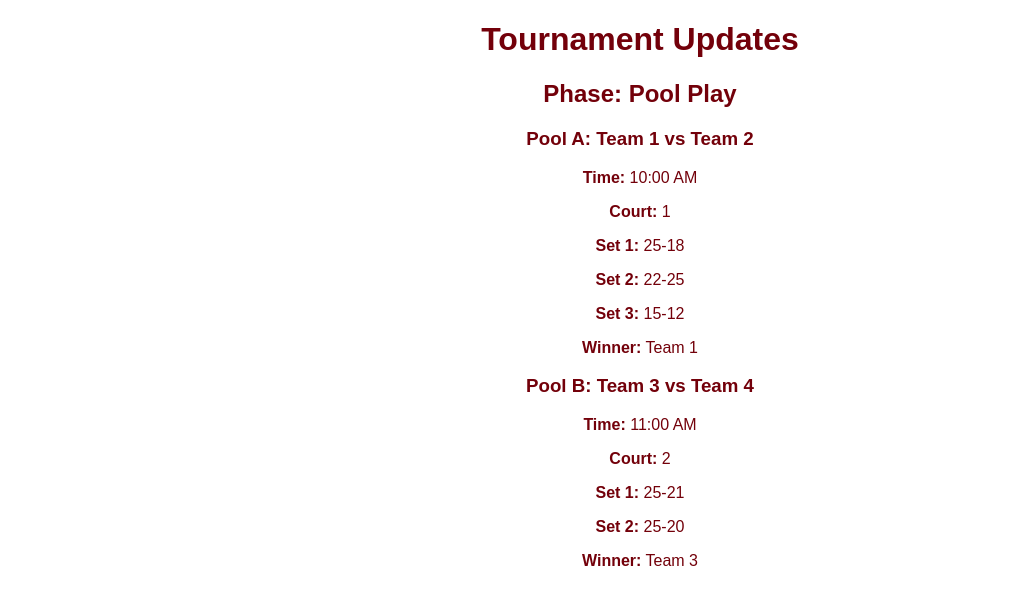
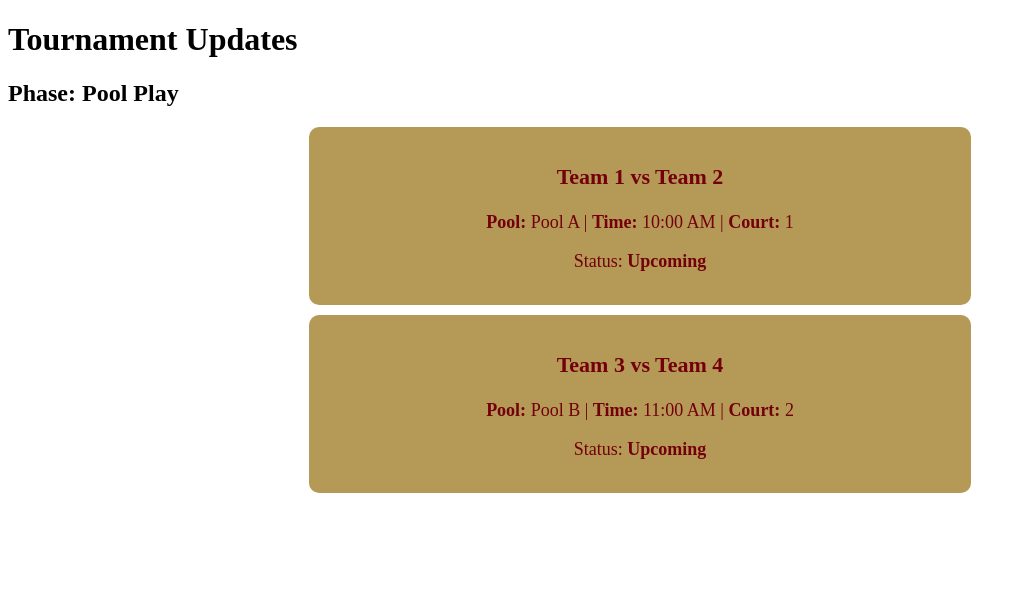
Before and after one commit to kyliel444/EWCVB_Tournament, a Flask app: page / in a window 1280 px wide. Shown: the top 605 px of the page, without its empty margins (0-1026 px from the left). Run offline with Flask 3, Linux system fonts and the light colour scheme; some libraries are stand-ins or nearby versions.

Commit message:
Ading gold boxes around each match and fixing appearence

```diff
--- a/tournament_display/static/script.js
+++ b/tournament_display/static/script.js
@@ -1,34 +1,6 @@
 const socket = io();
 
-// Predefined list of teams
-const teams = [
-    "Elon A", "Elon B", "UNC A", "Team 4", "Team 5", "Team 6",
-    "Team 7", "Team 8", "Team 9", "Team 10", "Team 11", "Team 12",
-    "Team 13", "Team 14", "Team 15", "Team 16", "Team 17", "Team 18"
-];
-
-// Function to populate dropdowns
-function populateTeamDropdowns() {
-    let teamDropdowns = ["team1", "team2", "winner"];
-
-    teamDropdowns.forEach(dropdownId => {
-        let dropdown = document.getElementById(dropdownId);
-        dropdown.innerHTML = '<option value="">Select Team</option>'; // Ensure the default option is included
-
-        teams.forEach(team => {
-            let option = document.createElement("option");
-            option.value = team;
-            option.textContent = team;
-            dropdown.appendChild(option);
-        });
-    });
-}
-
-// Populate team dropdowns when page loads
-document.addEventListener("DOMContentLoaded", populateTeamDropdowns);
-
-// Handle form submission for the admin panel
-if (document.getElementById("updateForm")) {
+// Handle form submission
 document.getElementById("updateForm").addEventListener("submit", function (e) {
     e.preventDefault();
 
@@ -38,10 +10,11 @@ if (document.getElementById("updateForm")) {
         team2: document.getElementById("team2").value,
         time: document.getElementById("time").value,
         court: document.getElementById("court").value,
-            set1_score: document.getElementById("set1_score").value,
-            set2_score: document.getElementById("set2_score").value,
+        status: document.getElementById("status").value,
+        set1_score: document.getElementById("set1_score").value || "",
+        set2_score: document.getElementById("set2_score").value || "",
         set3_score: document.getElementById("set3_score").value || "",
-            winner: document.getElementById("winner").value
+        winner: document.getElementById("winner").value || ""
     };
 
     fetch("/update", {
@@ -54,4 +27,3 @@ if (document.getElementById("updateForm")) {
 
     document.getElementById("updateForm").reset();
 });
-}
--- a/tournament_display/static/styles.css
+++ b/tournament_display/static/styles.css
@@ -1,45 +1,15 @@
-body {
-    font-family: Arial, sans-serif;
-    background-color: white;
+.match-box {
+    background-color: #b59a57;
     color: #73000a;
+    padding: 15px;
+    margin: 10px auto;
+    border-radius: 10px;
+    width: 50%;
     text-align: center;
+    font-size: 18px;
 }
 
-h1 {
-    color: #73000a;
+.match-title {
+    font-size: 22px;
+    font-weight: bold;
 }
-
-form {
-    background-color: #b59a57;
-    padding: 20px;
-    width: 50%;
-    margin: auto;
-    border-radius: 10px;
-}
-
-label {
-    display: block;
-    margin-top: 10px;
-    font-weight: bold;
-    color: #73000a;
-}
-
-input, select, button {
-    width: 80%;
-    padding: 10px;
-    margin-top: 5px;
-    border-radius: 5px;
-    border: 1px solid #73000a;
-}
-
-button {
-    background-color: #73000a;
-    color: white;
-    font-weight: bold;
-    cursor: pointer;
-}
-
-button:hover {
-    background-color: #b59a57;
-    color: black;
-}
--- a/tournament_display/templates/index.html
+++ b/tournament_display/templates/index.html
@@ -14,21 +14,27 @@
 
     <div id="matches">
         {% for match in tournament.get("matches", []) %}
-            <div class="match">
-                <h3>{{ match.get("pool", "Unknown Pool") }}:
-                    {{ match.get("team1", "Unknown Team") }} vs
-                    {{ match.get("team2", "Unknown Team") }}
-                </h3>
-                <p><strong>Time:</strong> {{ match.get("time", "TBD") }}</p>
-                <p><strong>Court:</strong> {{ match.get("court", "TBD") }}</p>
-                <p><strong>Set 1:</strong> {{ match.get("set1_score", "-") }}</p>
-                <p><strong>Set 2:</strong> {{ match.get("set2_score", "-") }}</p>
+            <div class="match-box">
+                <p class="match-title">
+                    <strong>{{ match.get("team1", "Team TBD") }} vs {{ match.get("team2", "Team TBD") }}</strong>
+                </p>
+                <p class="match-details">
+                    <strong>Pool:</strong> {{ match.get("pool", "TBD") }} |
+                    <strong>Time:</strong> {{ match.get("time", "TBD") }} |
+                    <strong>Court:</strong> {{ match.get("court", "TBD") }}
+                </p>
+                <p class="match-status">Status: <strong>{{ match.get("status", "Upcoming") }}</strong></p>
 
-                {% if match.get("set3_score") %}
-                    <p><strong>Set 3:</strong> {{ match["set3_score"] }}</p>
+                {% if match.get("status") == "Complete" %}
+                    <p class="match-score">
+                        <strong>Set 1:</strong> {{ match.get("set1_score", "-") }} |
+                        <strong>Set 2:</strong> {{ match.get("set2_score", "-") }}
+                        {% if match.get("set3_score") %}
+                            | <strong>Set 3:</strong> {{ match["set3_score"] }}
+                        {% endif %}
+                    </p>
+                    <p class="match-winner"><strong>Winner:</strong> {{ match.get("winner", "TBD") }}</p>
                 {% endif %}
-
-                <p><strong>Winner:</strong> <span class="winner">{{ match.get("winner", "TBD") }}</span></p>
             </div>
         {% endfor %}
     </div>
```
Also changed, not shown: tournament_display/templates/admin.html (+43 -18 lines). Lines whose indentation alone changed are shown as unchanged.
